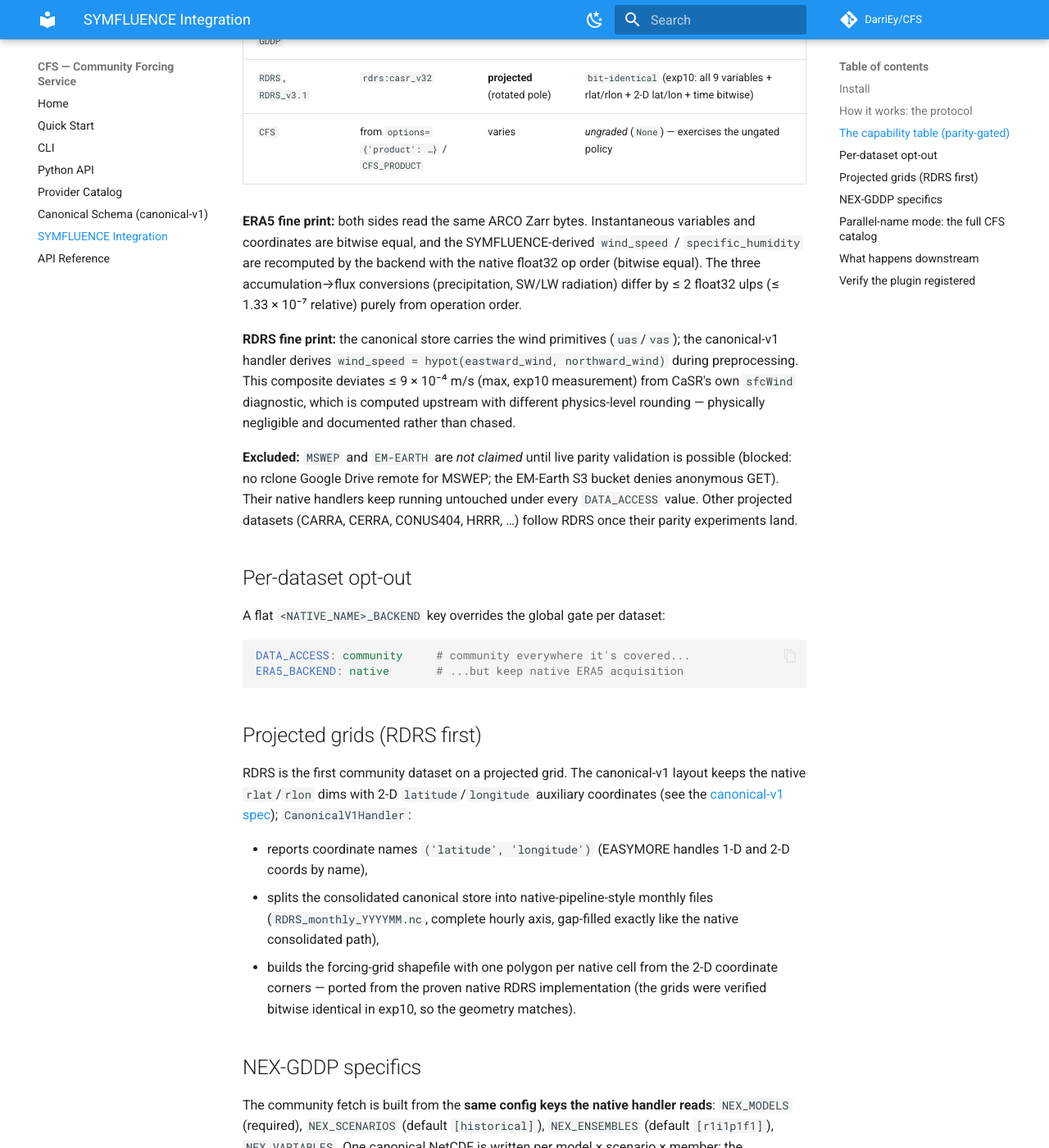
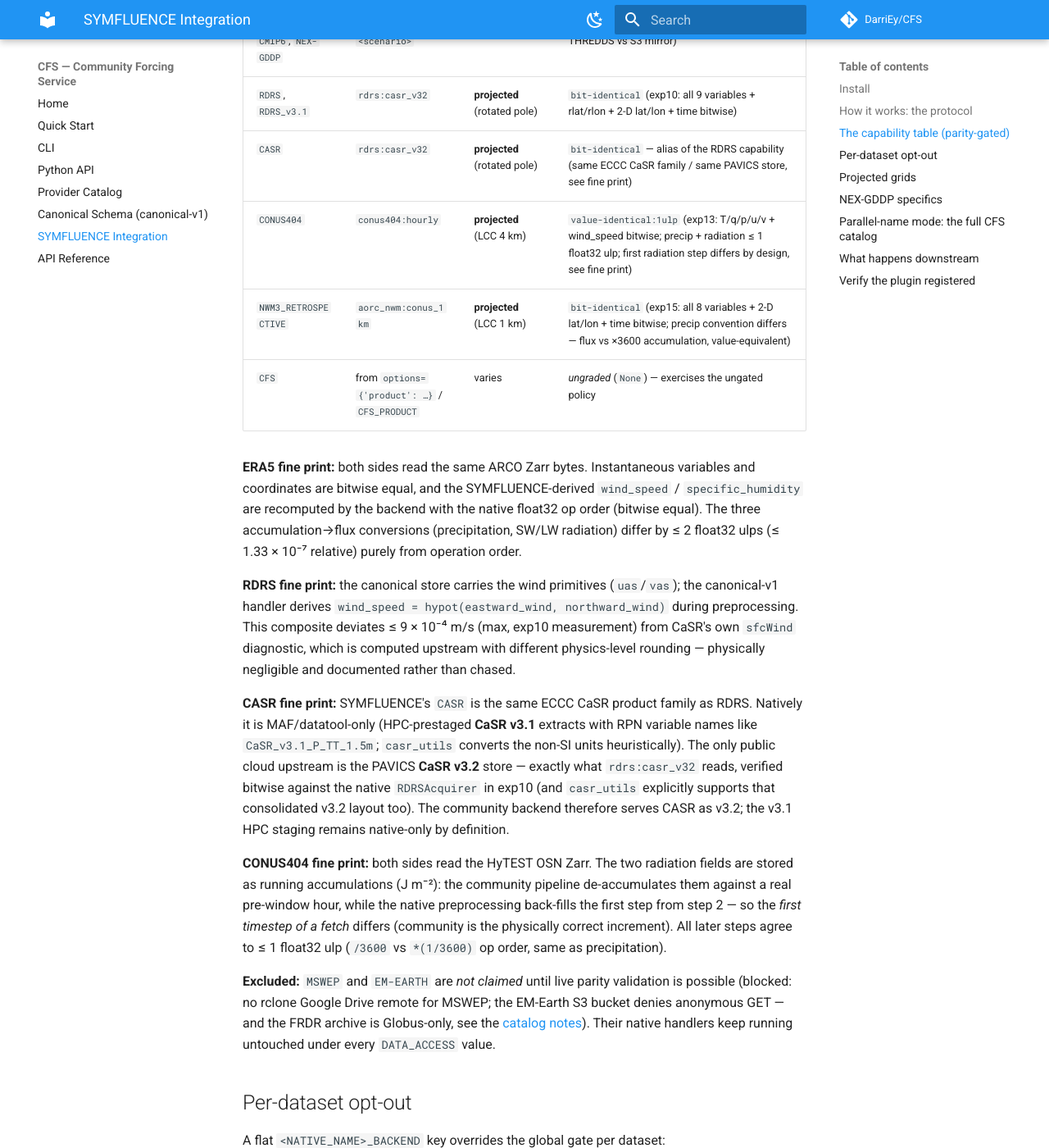
Before and after one commit to DarriEy/CFS, an MkDocs documentation site: the page built from docs/symfluence.md, in a window 1280 px wide and 1400 px high, scrolled down 1703 px. Shown: the whole window at 82% size. Built offline with MkDocs 1.6.1 and Material for MkDocs 9.7.7, drawn with Linux system fonts in a browser that asks for light colours; comment, search, counter and statistics services are not loaded; some of the changed text lies outside the part shown.

Commit message:
Gate CONUS404/NWM3/CASR, generalize the canonical handler, retarget 0.2.0
Per-dataset campaign (live parity experiments 2026-06-12, both sides
reading the same upstream archives):

* CONUS404 -> conus404:hourly, value-identical:1ulp (exp13: T/q/p/u/v and
  derived wind_speed bitwise; precip + radiation <= 1 float32 ulp, op
  order /3600 vs *(1/3600); first radiation step differs by design -
  native back-fills from step 2, community de-accumulates against a real
  pre-window hour). WY1980-WY2022 coverage declared.
* NWM3_RETROSPECTIVE -> aorc_nwm:conus_1km, bit-identical (exp15: all 8
  variables + 2-D lat/lon + time bitwise; canonical precip is a flux,
  the native file ships the identical values *3600 - value-equivalent).
  Legacy NWM3_VARIABLES key translated; forcing output type only.
* CASR -> rdrs:casr_v32 as an ALIAS capability (identity investigation):
  SYMFLUENCE-CASR is the same ECCC CaSR family - natively MAF-only
  (HPC-prestaged CaSR v3.1, RPN names), PAVICS publishes only CaSR v3.2
  (no v3.1/v2.x NCMLs), and that store is exactly what the rdrs
  connector reads (exp10 bitwise). No new connector needed.

CanonicalV1Handler: the projected monthly split now rebuilds each month
at the store's native time step (median diff) - hourly stores keep the
exact native full-month axis, daily stores (Daymet) stay daily with
their noon anchoring. Hermetic grid-family tests added for the LCC y/x
layout and the daily-LCC layout.

TARGET_INTERFACE_VERSION 0.1.0 -> 0.2.0: the SYMFLUENCE contract bump
added the observation flavour and left AcquisitionBackend untouched
(verified against the contract diff).

Docs: capability table + projected-grids section updated; EM-Earth/FRDR
access mechanics documented (Globus-only, no per-file HTTPS, so no frdr
source option); MSWEP unblock sequence + staged validation script.

Co-Authored-By: Claude Fable 5 <noreply@anthropic.com>

````diff
--- a/docs/symfluence.md
+++ b/docs/symfluence.md
@@ -66,6 +66,9 @@ from a non-native backend unless `ALLOW_UNGATED_BACKENDS: true`.
 | `AORC` | `aorc:conus_1km` | regular lat/lon | `bit-identical` (declines pre-2002 windows: the native NWM-projected fallback serves those) |
 | `NEX-GDDP-CMIP6`, `NEX-GDDP` | `nex_gddp:<scenario>` | regular lat/lon | `bit-identical` (same physical files; NCCS THREDDS vs S3 mirror) |
 | `RDRS`, `RDRS_v3.1` | `rdrs:casr_v32` | **projected** (rotated pole) | `bit-identical` (exp10: all 9 variables + rlat/rlon + 2-D lat/lon + time bitwise) |
+| `CASR` | `rdrs:casr_v32` | **projected** (rotated pole) | `bit-identical` — alias of the RDRS capability (same ECCC CaSR family / same PAVICS store, see fine print) |
+| `CONUS404` | `conus404:hourly` | **projected** (LCC 4 km) | `value-identical:1ulp` (exp13: T/q/p/u/v + wind_speed bitwise; precip + radiation ≤ 1 float32 ulp; first radiation step differs by design, see fine print) |
+| `NWM3_RETROSPECTIVE` | `aorc_nwm:conus_1km` | **projected** (LCC 1 km) | `bit-identical` (exp15: all 8 variables + 2-D lat/lon + time bitwise; precip convention differs — flux vs ×3600 accumulation, value-equivalent) |
 | `CFS` | from `options={'product': …}` / `CFS_PRODUCT` | varies | *ungraded* (`None`) — exercises the ungated policy |
 
 **ERA5 fine print:** both sides read the same ARCO Zarr bytes. Instantaneous
@@ -83,11 +86,29 @@ own `sfcWind` diagnostic, which is computed upstream with different
 physics-level rounding — physically negligible and documented rather than
 chased.
 
+**CASR fine print:** SYMFLUENCE's `CASR` is the same ECCC CaSR product family
+as RDRS. Natively it is MAF/datatool-only (HPC-prestaged **CaSR v3.1**
+extracts with RPN variable names like `CaSR_v3.1_P_TT_1.5m`; `casr_utils`
+converts the non-SI units heuristically). The only public cloud upstream is
+the PAVICS **CaSR v3.2** store — exactly what `rdrs:casr_v32` reads, verified
+bitwise against the native `RDRSAcquirer` in exp10 (and `casr_utils`
+explicitly supports that consolidated v3.2 layout too). The community
+backend therefore serves CASR as v3.2; the v3.1 HPC staging remains
+native-only by definition.
+
+**CONUS404 fine print:** both sides read the HyTEST OSN Zarr. The two
+radiation fields are stored as running accumulations (J m⁻²): the community
+pipeline de-accumulates them against a real pre-window hour, while the native
+preprocessing back-fills the first step from step 2 — so the *first timestep
+of a fetch* differs (community is the physically correct increment). All
+later steps agree to ≤ 1 float32 ulp (`/3600` vs `*(1/3600)` op order, same
+as precipitation).
+
 **Excluded:** `MSWEP` and `EM-EARTH` are *not claimed* until live parity
 validation is possible (blocked: no rclone Google Drive remote for MSWEP; the
-EM-Earth S3 bucket denies anonymous GET). Their native handlers keep running
-untouched under every `DATA_ACCESS` value. Other projected datasets (CARRA,
-CERRA, CONUS404, HRRR, …) follow RDRS once their parity experiments land.
+EM-Earth S3 bucket denies anonymous GET — and the FRDR archive is
+Globus-only, see the [catalog notes](catalog.md)). Their native handlers
+keep running untouched under every `DATA_ACCESS` value.
 
 ## Per-dataset opt-out
 
@@ -98,22 +119,34 @@ DATA_ACCESS: community     # community everywhere it's covered...
 ERA5_BACKEND: native       # ...but keep native ERA5 acquisition
 ```
 
-## Projected grids (RDRS first)
+## Projected grids
 
-RDRS is the first community dataset on a projected grid. The canonical-v1
-layout keeps the native `rlat`/`rlon` dims with 2-D `latitude`/`longitude`
-auxiliary coordinates (see the [canonical-v1 spec](canonical-v1.md));
+Three projected grid families are served, all through the same
+`CanonicalV1Handler` pathway. The canonical-v1 layout keeps the native index
+dims with 2-D `latitude`/`longitude` auxiliary coordinates (see the
+[canonical-v1 spec](canonical-v1.md)):
+
+- **rotated pole** — `rlat`/`rlon` dims (RDRS / CASR, CaSR v3.2);
+- **Lambert conformal conic** — `y`/`x` dims in projected metres
+  (CONUS404 4 km, NWM3 retrospective 1 km, HRRR 3 km);
+- **daily LCC** — same `y`/`x` + 2-D lat/lon structure but a *daily* time
+  axis anchored at noon (Daymet 1 km).
+
 `CanonicalV1Handler`:
 
 - reports coordinate names `('latitude', 'longitude')` (EASYMORE handles 1-D
-  and 2-D coords by name),
+  and 2-D coords by name); the projected layout is detected from the 2-D
+  latitude coordinate, never from dim names,
 - splits the consolidated canonical store into native-pipeline-style monthly
-  files (`RDRS_monthly_YYYYMM.nc`, complete hourly axis, gap-filled exactly
-  like the native consolidated path),
+  files (`{DATASET}_monthly_YYYYMM.nc`). Hourly stores get the exact native
+  behaviour (complete full-month hourly axis, gap-filled like the native
+  consolidated path); non-hourly stores are rebuilt at their **native step**
+  (inferred as the median time diff), anchored on the store's own
+  timestamps — a daily Daymet store stays daily and keeps its noon stamps,
 - builds the forcing-grid shapefile with one polygon per native cell from the
   2-D coordinate corners — ported from the proven native RDRS implementation
-  (the grids were verified bitwise identical in exp10, so the geometry
-  matches).
+  (the grids were verified bitwise identical in exp10/exp13/exp15, so the
+  geometry matches) and identical for every projected family.
 
 ## NEX-GDDP specifics
 
````
Also changed, not shown: CHANGELOG.md (+57 -0 lines), docs/catalog.md (+37 -1 lines), 2 other files.
